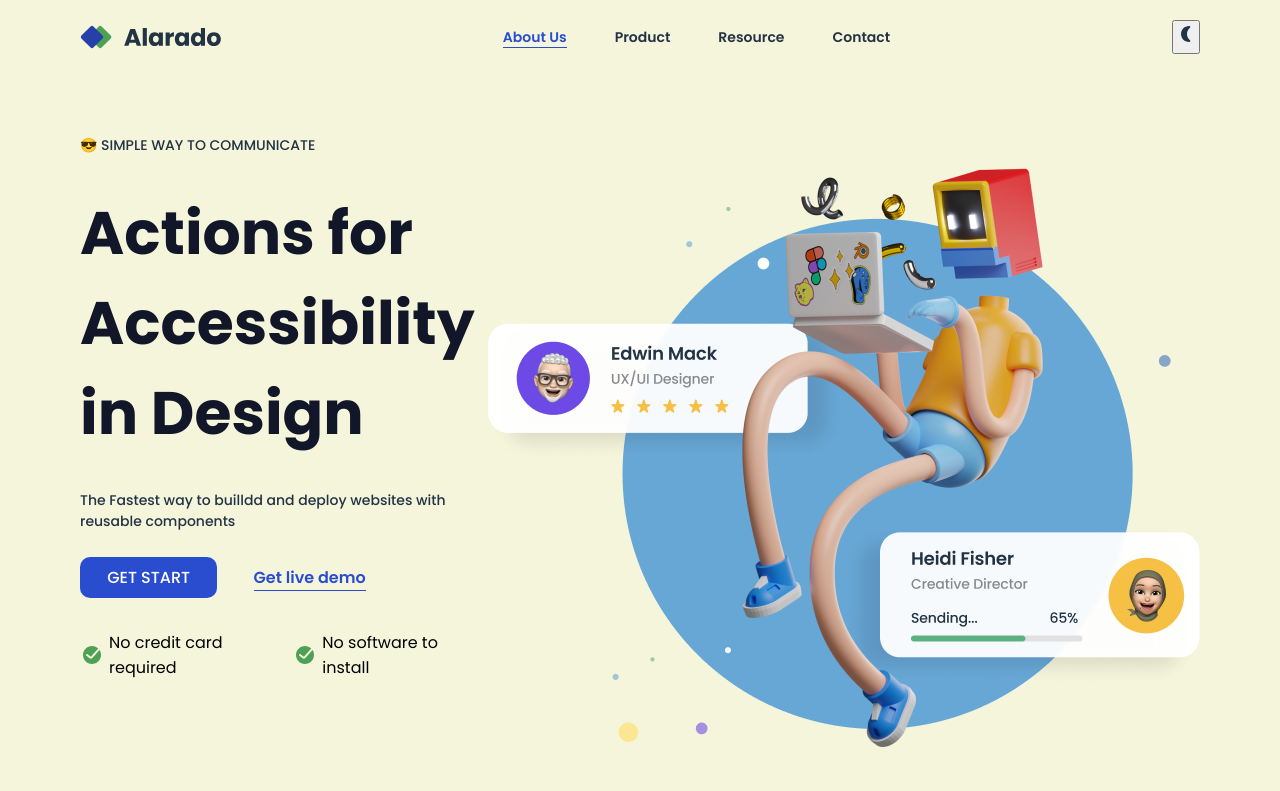
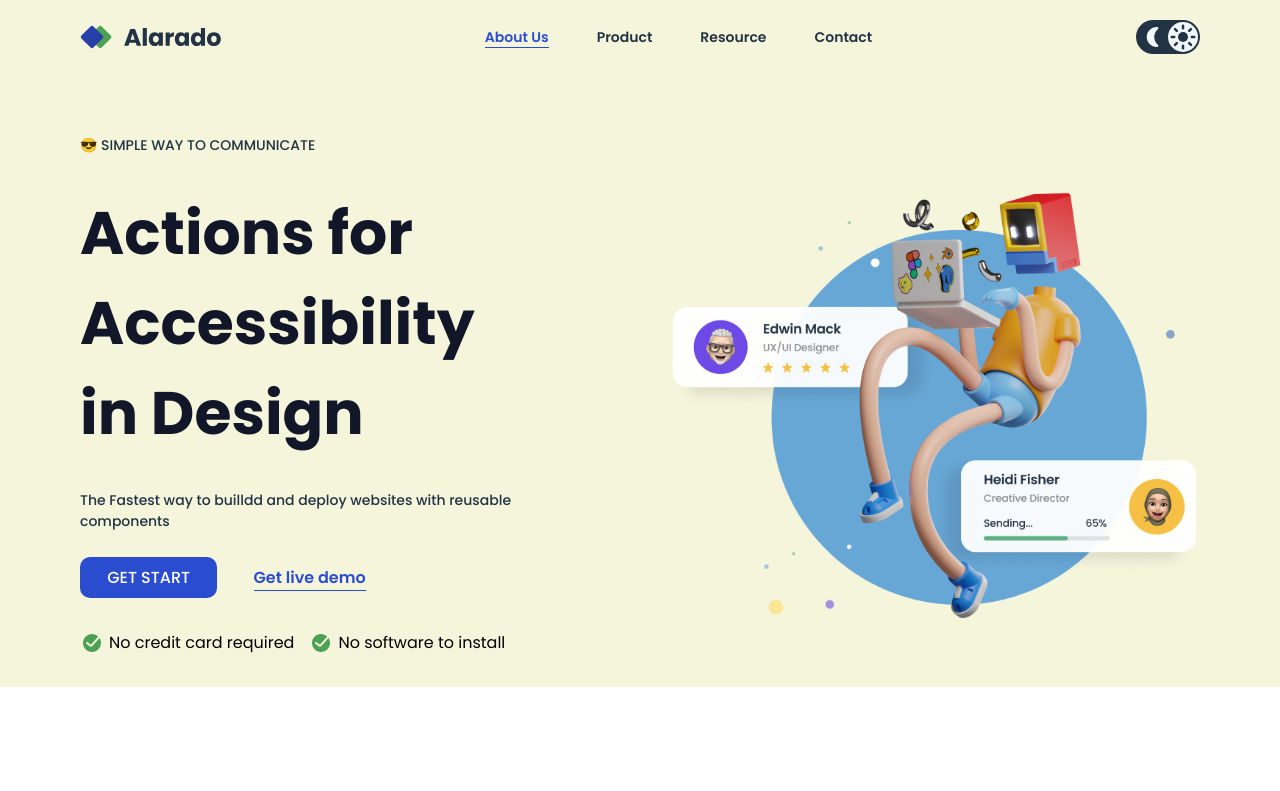
Before and after one commit to dreamer-6/Simple-Homepage, a plain HTML site: page index.html in a window 1280 px wide. Drawn offline with Linux system fonts and the light colour scheme.

Commit message:
desktop preview final

```diff
--- a/index.html
+++ b/index.html
@@ -11,6 +11,7 @@
     <link href="https://fonts.googleapis.com/css2?family=Poppins:ital,wght@0,100;0,200;0,300;0,400;0,500;0,600;0,700;0,800;0,900;1,100;1,200;1,300;1,400;1,500;1,600;1,700;1,800;1,900&display=swap" rel="stylesheet">
 </head>
 <body>
+    <main>
         <header>
             <nav>
                 <img src="resources/logo-light.svg" alt="Alarado logo">
@@ -20,10 +21,14 @@
                     <li><a href="#resource">Resource</a></li>
                     <li><a href="#contact">Contact</a></li>
                 </ul>
-            <button id="theme"><img src="resources/Moon_fill.svg" alt=""></button>
+                <div class="theme-sec">
+                    <button id="dark_theme"><img src="resources/Moon_fill_light.svg" alt="dark theme"></button>
+                    <button id="light_theme"><img src="resources/Sun_fill.svg" alt="light theme"></button>
+                </div>
+
             </nav>
         </header>
-    <main>
+
             <section class="content">
                 <section class="info">
                     <article class="title">
--- a/styles.css
+++ b/styles.css
@@ -4,10 +4,11 @@
     box-sizing: border-box;
     font-family: "Poppins", sans-serif;
 }
-body{
+main{
     padding:0 5em;
     background-color: beige;
     max-width: 1350px;
+    margin: auto;
 }
 header{
     width: 100%;
@@ -36,9 +37,40 @@ nav li a{
     color: #2A4DD0;
     border-bottom: 1px solid #2A4DD0;
 }
+nav li a:hover{
+    color: #2A4DD0;
+    border-bottom: 1px solid #2A4DD0;
+}
+.theme-sec{
+    background-color: #223344;
+    border-radius: 30px;
+    display: flex;
+    justify-content: center;
+    align-items: center;
+    padding: 2px;
+}
+#dark_theme{
+    background-color: #223344;
+    border-radius: 50%;
+    width: 30px;
+    height: 30px;
+    border: none;
+}
+#dark_theme img,
+#light_theme img{
+    width: 100%;
+}
+#light_theme{
+    background-color: #F2F9FE;
+    width: 30px;
+    height: 30px;
+    border: none;
+    border-radius: 50%;
+}
 .content{
     display: flex;
-
+    justify-content: center;
+    align-items: center;
 }
 .caps{
     text-transform: uppercase;
@@ -49,13 +81,16 @@ nav li a{
 h1{
     font-size: 3.75rem;
     color: #111729;
-    margin: 0.3em 0;
+    margin: 0.3em 3em 0.3em 0;
+
 }
 .title p{
     font-size: 0.875rem;
     font-weight: 500;
     color: #234;
     padding: 1em 0;
+    margin-right: 100px;
+
 }
 .button-sec{
     margin: 0.7em 0;
@@ -80,7 +115,7 @@ h1{
 }
 .features{
     display: flex;
-    justify-content: center;
+    justify-content: flex-start;
     align-items: center;
     margin: 2em 0;
     gap: 15px;
@@ -91,3 +126,11 @@ h1{
     align-items: center;
     gap: 5px;
 }
+.image{
+    width: 100%;
+    height: 100%;
+}
+.image img{
+    width: 100%;
+    object-fit: cover;
+}
```
Lines whose indentation alone changed are shown as unchanged.
